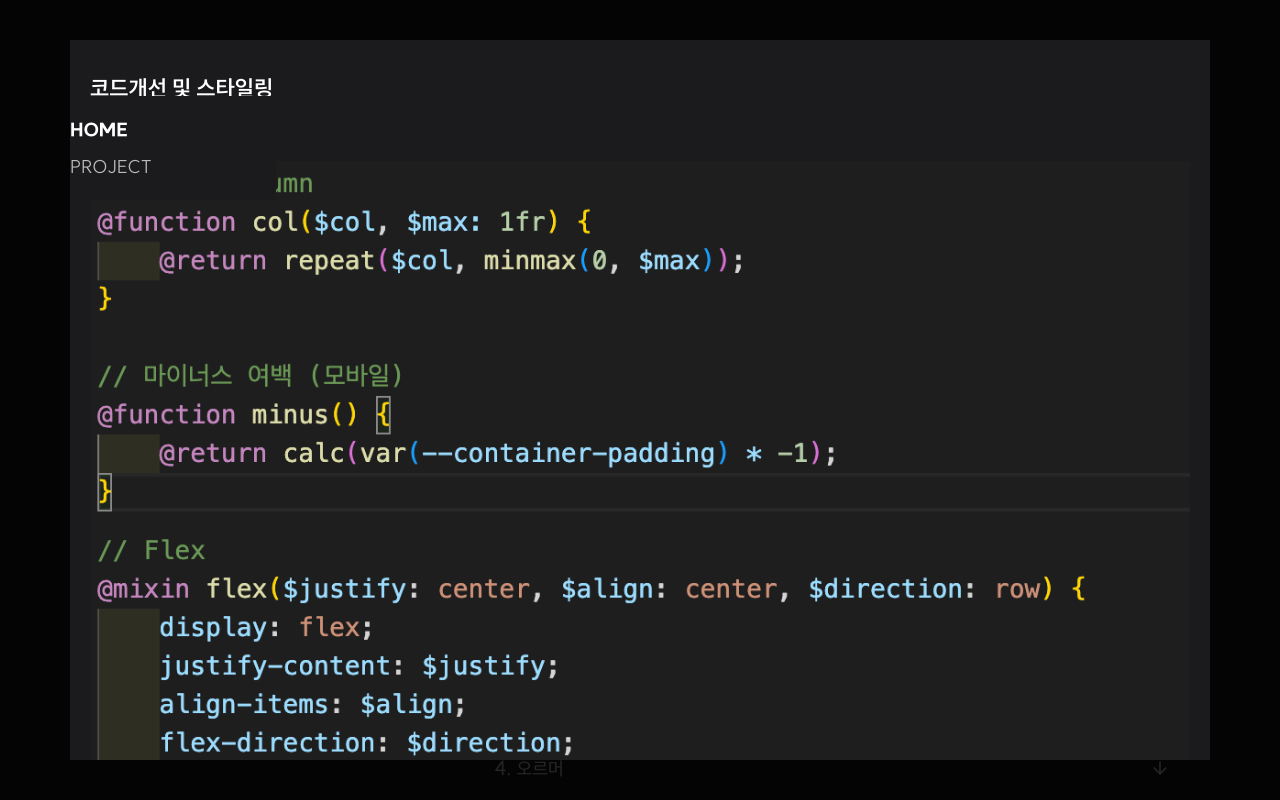
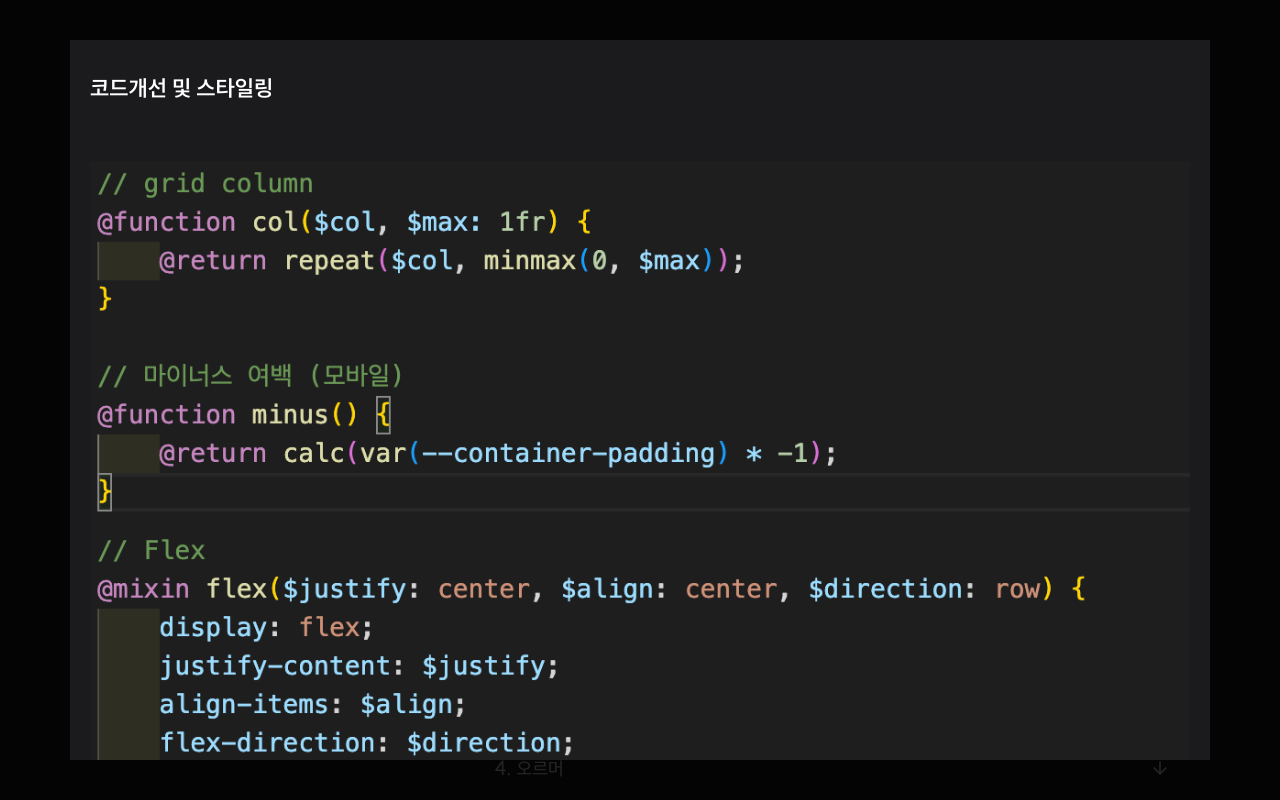
Before and after one commit to hunseok-Y/portfolio, a React (Vite) app: page / in a window 1280 px wide. Both pictures are taken after a click on the button "더 알아보기". Built offline with nearby package versions, Linux system fonts and the light colour scheme.

Commit message:
오타 수정

```diff
--- a/src/pages/portFolio.tsx
+++ b/src/pages/portFolio.tsx
@@ -318,7 +318,7 @@ function StylingModal({ setStyleModal, styleModal }: { setStyleModal: React.Disp
 	ScrollHold(styleModal);
 
 	return (
-		<div className="fixed py-10 top-0 left-0 w-full h-full bg-[#000000db] flex items-center justify-center" onClick={() => setStyleModal(false)}>
+		<div className="fixed py-10  z-50 top-0 left-0 w-full h-full bg-[#000000db] flex items-center justify-center" onClick={() => setStyleModal(false)}>
 			<div className="text-white px-5 py-8 bg-[#1b1b1e] max-w-[1140px] w-full h-full overflow-y-auto">
 				<h2 className="content-title">코드개선 및 스타일링</h2>
 				<div className="sm:mt-14 mt-7">
--- a/src/projects/eum.tsx
+++ b/src/projects/eum.tsx
@@ -95,7 +95,7 @@ export default function Eum() {
 								<div className="w-[14px] h-[14px]">
 									<img src="/images/icon_github.svg" alt="" className="object-center object-contain w-full h-full" />
 								</div>
-								<span className="font-[700] md:text-[14px] text-[12px] ">github</span>
+								<span className="font-[700] md:text-[14px] text-[12px] ">GitHub</span>
 							</a>
 							<div className="md:text-[16px] mt-1 md:mt-0 text-[12px] text-[#ef4444] font-[400] md:ml-4 ml-0">*기간이 만료되어 운영중이지 않습니다.</div>
 						</div>
--- a/src/projects/newsly.tsx
+++ b/src/projects/newsly.tsx
@@ -71,7 +71,7 @@ export default function Newsly() {
 								<div className="w-[14px] h-[14px]">
 									<img src="/images/icon_github.svg" alt="" className="object-center object-contain w-full h-full" />
 								</div>
-								<span className="font-[700] md:text-[14px] text-[12px]">github</span>
+								<span className="font-[700] md:text-[14px] text-[12px]">GitHub</span>
 							</a>
 							<a
 								href="https://newsly-alpha.vercel.app/"
```
